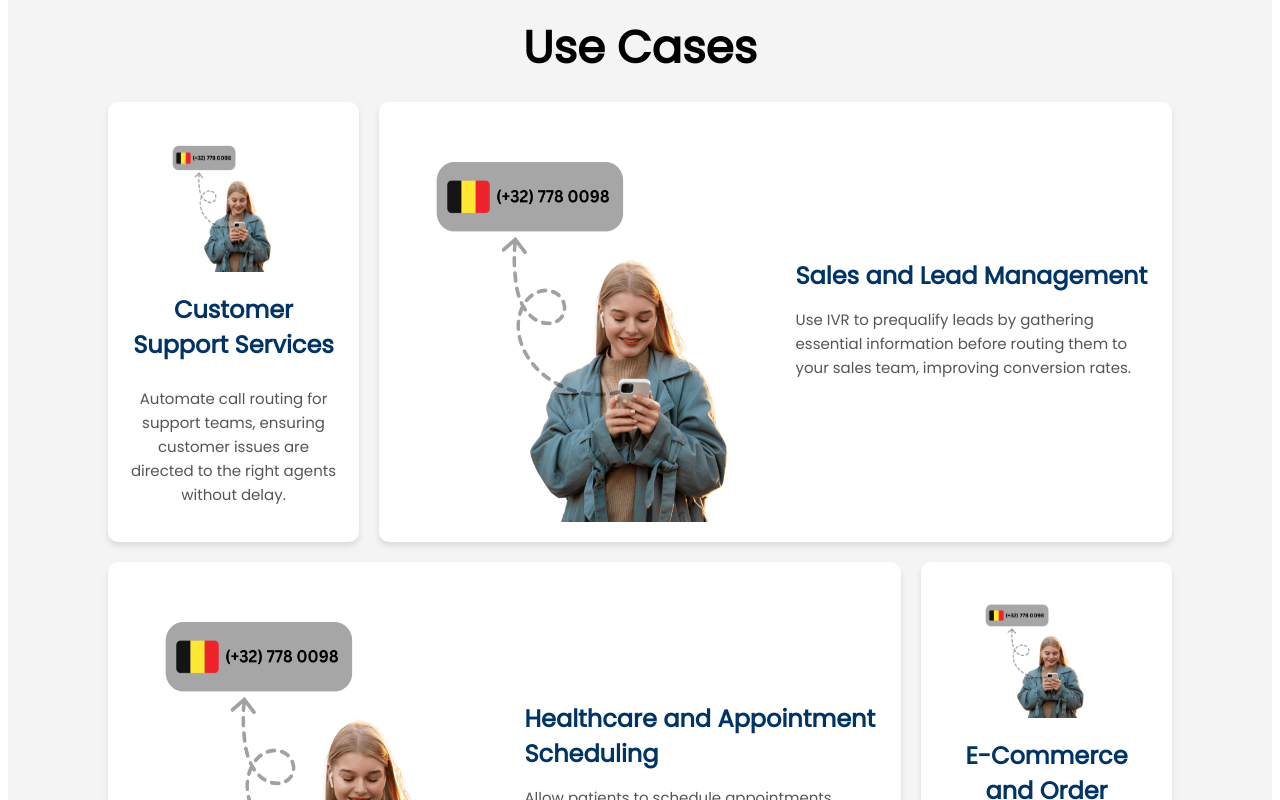
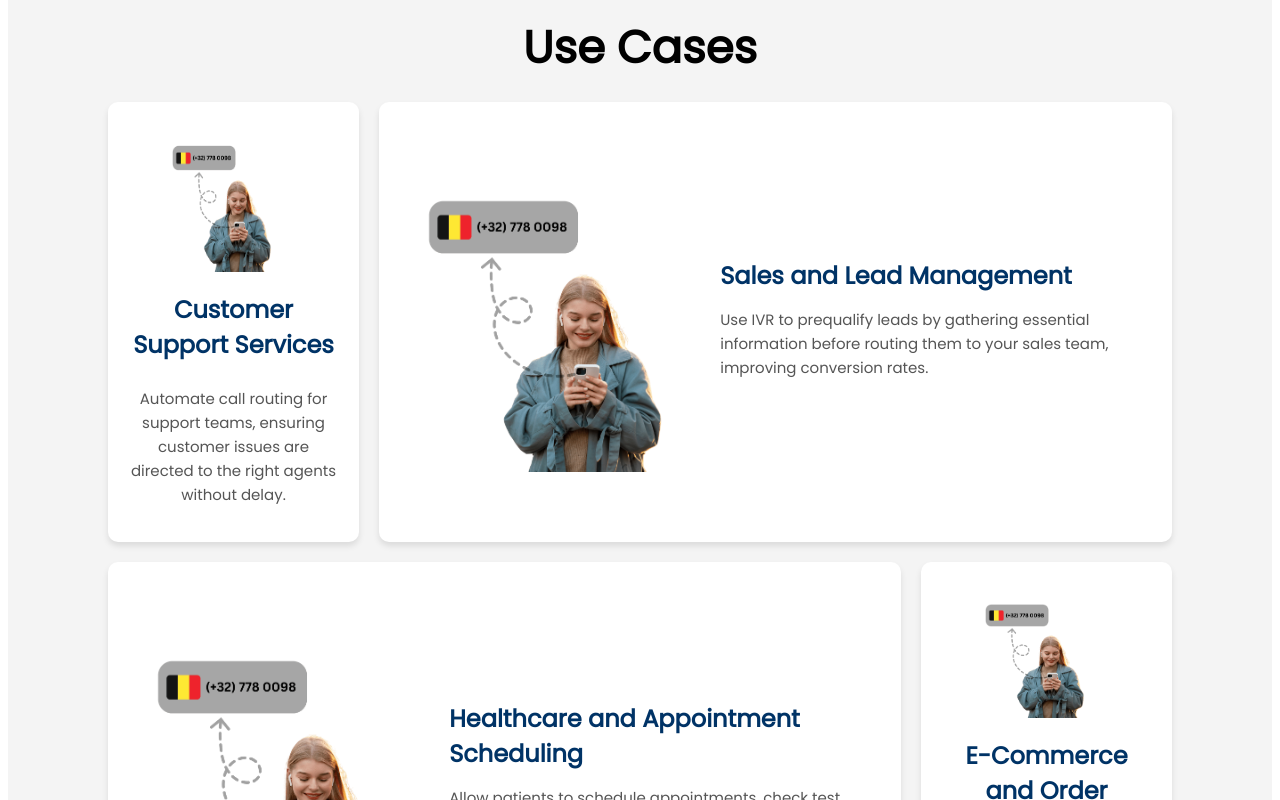
Before and after one commit to phonology24/phono-next, a Next.js app: page /contact-us/support/features-explained/ivr-features in a window 1280 px wide. Shown: the part 2180-2980 px from the top of the page. Built offline with nearby package versions, Linux system fonts and the light colour scheme.

Commit message:
Image update

```diff
--- a/components/ContactUs/User/FeaturesPage/VoicemailFeaturesPage/VoiceMailUseCases.jsx
+++ b/components/ContactUs/User/FeaturesPage/VoicemailFeaturesPage/VoiceMailUseCases.jsx
@@ -1,7 +1,7 @@
 import React from "react";
 import "./VoicemailUseCases.css";
 import Image from "next/image";
-import image from "../../../../../public/Assets/belgium.png"
+import image from "../../../../../public/Assets/bc.jpg"
 const UseCaseComp = () => {
   return (
     <>
@@ -11,7 +11,7 @@ const UseCaseComp = () => {
         <div className="usecase-header">
           {/* <h4>Conversational AI</h4> */}
         </div>
-        <Image className="usecase-image" src={image} alt="Shop" width={500} height={500} />
+        <Image className="usecase-image" src="/Assets/bc.jpg" alt="Shop" width={500} height={500} />
         <h3 className="usecase-title">Busy Sales Professionals
         </h3>
         <p className="usecase-content">
@@ -19,7 +19,7 @@ const UseCaseComp = () => {
         </p>
       </div>
       <div className="usecase-card row">
-      <Image className="usecase-image" src={image} alt="Shop" width={400} height={500} />
+      <Image className="usecase-image" src="/Assets/abc.jpg" alt="Shop" width={400} height={500} />
       <div>
           <div className="usecase-header">
             {/* <h4>Payment</h4> */}
--- a/components/ContactUs/User/FeaturesPage/VoicemailFeaturesPage/VoicemailUseCases.css
+++ b/components/ContactUs/User/FeaturesPage/VoicemailFeaturesPage/VoicemailUseCases.css
@@ -40,10 +40,13 @@
   }
 
   .usecase-card.row img {
-    max-width: 50%; /* Smaller image size for row layout */
+    height: auto;
+    max-width: 40%; /* Smaller image size for row layout */
     margin-right: 20px; /* Add spacing between image and content */
+    border-radius: 18px;
   }
   .usecase-card img {
+    border-radius: 18px;
     max-width: 60%; /* Smaller image size for row layout */
     margin-right: 20px; /* Add spacing between image and content */
   }
```
Also changed, not shown: 2 other files (tests, documents, lock files or other folders).
